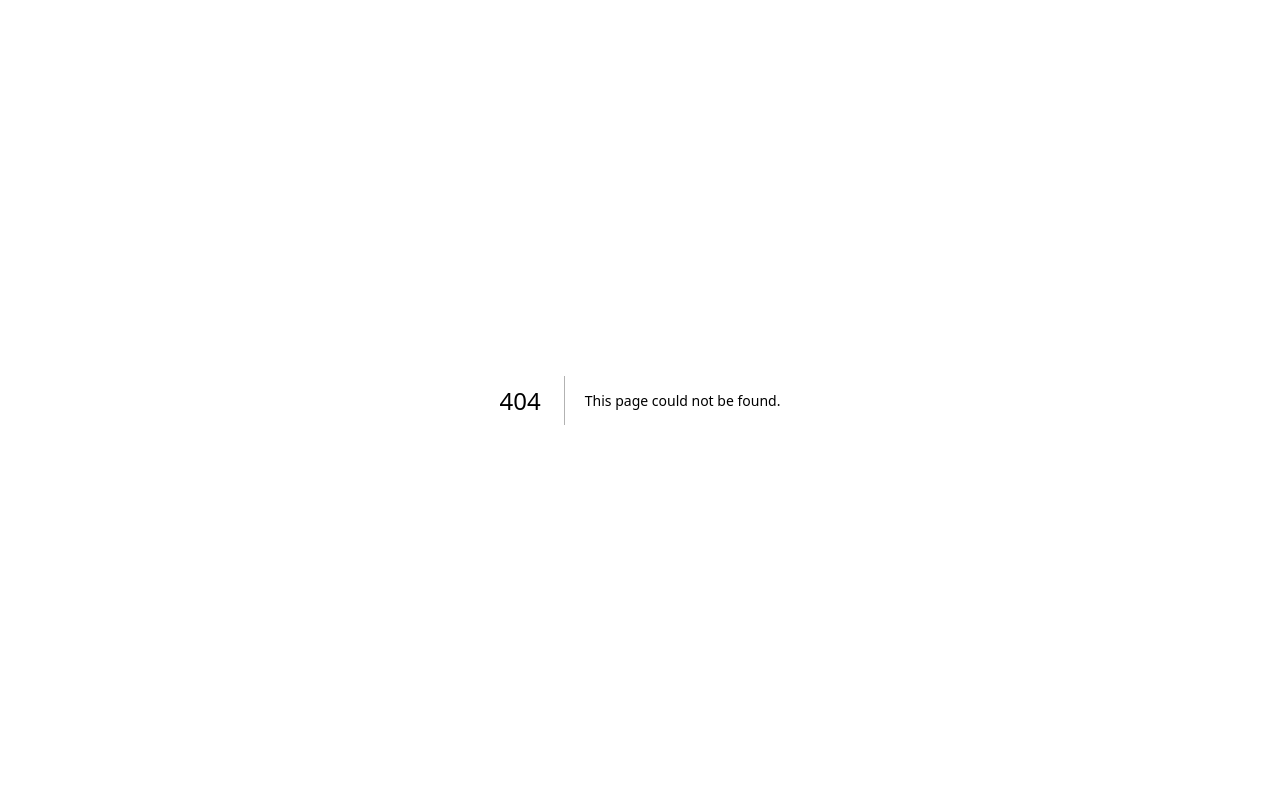
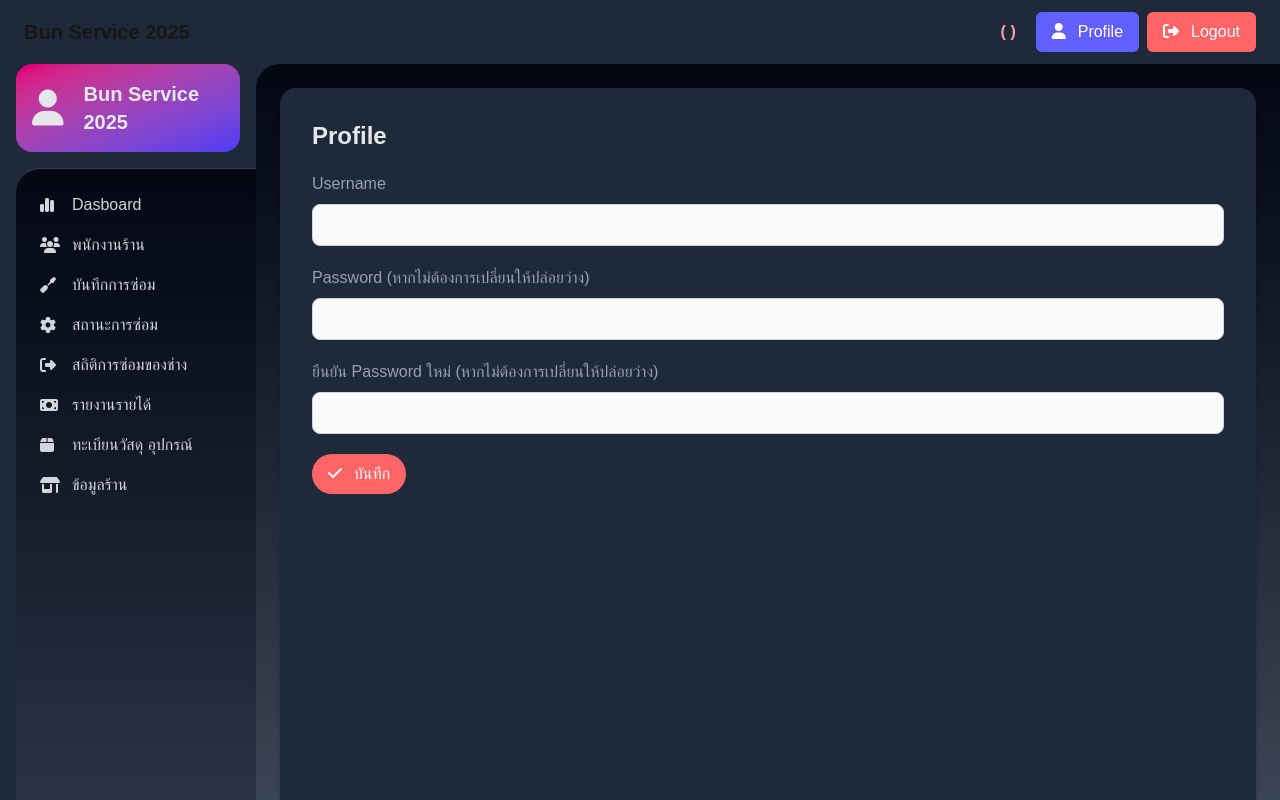
Before and after one commit to Avocadoz02/BenService-Website, a Next.js app: page /backoffice/profile in a window 1280 px wide. Before the commit this address had no page. Shown: the top 800 px of the page. Built offline with nearby package versions, Linux system fonts and the light colour scheme.

Commit message:
profile Logout and Change Data

```diff
--- /dev/null
+++ b/app/backoffice/profile/page.tsx
@@ -0,0 +1,80 @@
+'use client';
+
+import { useState } from "react";
+import Swal from "sweetalert2";
+import config from "@/app/config";
+import axios from "axios";
+
+export default function Page() {
+    const [username, setUsername] = useState('');
+    const [password, setPassword] = useState('');
+    const [confirmPassword, setConfirmPassword] = useState('');
+
+    const handleSave = async () => {
+        if (username === '') {
+            Swal.fire({
+                title: 'กรุณาระบุ Username',
+                icon: 'error'
+            });
+            return;
+        }
+
+        if (password !== '' && confirmPassword !== '') {
+            if (password !== confirmPassword) {
+                Swal.fire({
+                    title: 'รหัสผ่านไม่ตรงกัน',
+                    icon: 'error'
+                });
+                return;
+            }
+        }
+
+        try {
+            const payload = {
+                username: username,
+                password: password
+            }
+
+            const headers = {
+                'Authorization': `Bearer ${localStorage.getItem(config.tokenKey)}`
+            }
+            const response = await axios.put(`${config.apiUrl}/api/user/update`, payload, { headers: headers });
+
+            if (response.data.message == 'success') {
+                Swal.fire({
+                    title: 'บันทึกข้อมูลสำเร็จ',
+                    icon: 'success',
+                    timer: 2000
+                });
+            }
+
+        } catch (error: any) {
+            Swal.fire({
+                title: 'มีข้อผิดพลาด',
+                icon:'error',
+                text: error.message
+            });
+        }
+    }
+
+    return (
+        <div className="card">
+            <h1>Profile</h1>
+            <div className="card-body">
+                <div>Username</div>
+                <input type="text" className="form-control" value={username} onChange={(e) => setUsername(e.target.value)} />
+
+                <div className="mt-5">Password (หากไม่ต้องการเปลี่ยนให้ปล่อยว่าง)</div>
+                <input type="password" className="form-control" value={password} onChange={(e) => setPassword(e.target.value)} />
+
+                <div className="mt-5">ยืนยัน Password ใหม่ (หากไม่ต้องการเปลี่ยนให้ปล่อยว่าง)</div>
+                <input type="password" className="form-control" value={confirmPassword} onChange={(e) => setConfirmPassword(e.target.value)} />
+
+                <button className="btn-primary" onClick={handleSave}>
+                    <i className="fa-solid fa-check mr-3"></i>
+                    บันทึก
+                </button>
+            </div>
+        </div>
+    )
+}
--- a/app/components/top-nav.tsx
+++ b/app/components/top-nav.tsx
@@ -1,4 +1,41 @@
+'use client'
+import { useEffect, useState } from "react";
+import Swal from "sweetalert2";
+import { useRouter } from "next/navigation";
+import config from "../config";
+
 export function TopNav() {
+    const [ name, setName ] = useState('');
+    const [ level, setLevel ] = useState('');
+    const router = useRouter();
+
+    useEffect(() => {
+        setName(localStorage.getItem('bun_service_name') || '');
+        setLevel(localStorage.getItem('bun_service_level') || '');
+    }, []);
+
+    const handleLogout = async () => {
+        const button = await Swal.fire({
+            title: 'ออกจากระบบ',
+            text: 'คุณต้องการออกจากระบบหรือไม่',
+            icon: 'question',
+            showCancelButton: true,
+            showConfirmButton: true
+        });
+
+        if (button.isConfirmed) {
+            localStorage.removeItem(config.tokenKey);
+            localStorage.removeItem('bun_service_name');
+            localStorage.removeItem('bun_service_level');
+
+            router.push('/');
+        }
+    }
+
+    const handleProfile = () => {
+        router.push('/backoffice/profile');
+    }
+
     return (
         <nav className="bg-gray-800 shadow-sm">
             <div className="mx-auto px-6">
@@ -7,7 +44,16 @@ export function TopNav() {
                         <h1 className="text-xl font-bold">Bun Service 2025</h1>
                     </div>
                     <div className="flex items-center">
-                        <span className="text-gray-200">Admin</span>
+                        <span className="text-gray-200">{name}</span>
+                        <span className="text-red-300 ml-5 font-bold">( {level} )</span>
+                        <button onClick={handleProfile} className="bg-indigo-500 text-white px-4 py-2 rounded-md ml-5 hover:bg-indigo-600">
+                            <i className="fa-solid fa-user mr-3"></i>
+                            Profile
+                        </button>
+                        <button onClick={handleLogout} className="bg-red-400 text-white px-4 py-2 rounded-md ml-2 hover:bg-red-500">
+                            <i className="fa-solid fa-right-from-bracket mr-3"></i>
+                            Logout
+                        </button>
                     </div>
                 </div>
             </div>
--- a/app/globals.css
+++ b/app/globals.css
@@ -23,6 +23,10 @@ body {
   background: var(--background);
   color: var(--foreground);
   font-family: Arial, Helvetica, sans-serif;
+}
+
+button {
+  @apply cursor-pointer;
 }
 
 .form-control {
@@ -52,3 +56,25 @@ body {
 .sidebar-header {
   @apply flex items-center justify-center p-4 bg-gradient-to-tl from-indigo-600 to-pink-600 ml-4 mr-4 rounded-2xl mb-4;
 }
+
+
+
+.card {
+  @apply bg-gray-800 p-8 rounded-2xl shadow-md h-full;
+}
+
+.card input {
+  @apply w-full mt-2;
+}
+
+.card h1 {
+  @apply text-2xl font-bold text-gray-200 mb-5;
+}
+
+.card .card-body{
+  @apply text-gray-400;
+}
+
+.btn-primary {
+  @apply bg-red-400 text-white px-4 py-2 rounded-full mt-5 hover:bg-red-500;
+}
--- a/app/page.tsx
+++ b/app/page.tsx
@@ -33,6 +33,9 @@ export default function Home() {
 
       if (response.data.token !== undefined) {
         localStorage.setItem(config.tokenKey, response.data.token);
+        localStorage.setItem('bun_service_name',response.data.user.username)
+        localStorage.setItem('bun_service_level',response.data.user.level)
+
         router.push('/backoffice/dashboard');
       } else {
         Swal.fire({
@@ -65,7 +68,7 @@ export default function Home() {
             <i className="fa fa-lock mr-2"></i>
             Password
           </div>
-          <input type="text" className="form-control" placeholder="Password" value={password} onChange={(e) => setPassword(e.target.value)} />
+          <input type="password" className="form-control" placeholder="Password" value={password} onChange={(e) => setPassword(e.target.value)} />
           <button type="submit" className="btn mt-5 text-xl">
             <i className="fa fa-sign-in-alt mr-2"></i>
             Sign In
```
